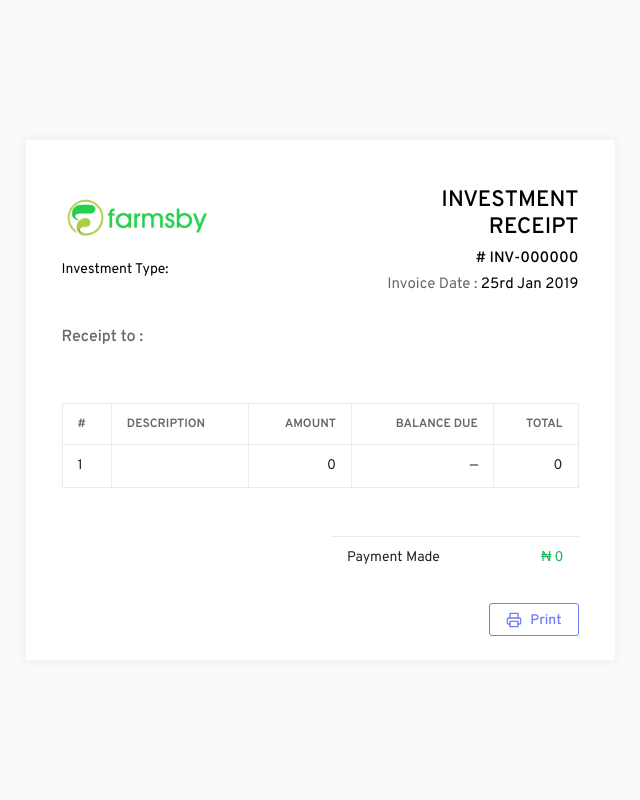
After one commit to prezine/farmsby, a PHP site: page /farmsby/receipt.php in a window 1280 px wide. The commit adds this page. Shown: the whole page, without its empty margins (320-960 px from the left). Run offline with PHP 8.4, Linux system fonts and the light colour scheme; data that the repository does not hold is empty.

Commit message:
minor changes

```diff
--- a/app/controller/Transaction.php
+++ b/app/controller/Transaction.php
@@ -20,6 +20,11 @@
 			$conn = $this->conn;
 			return $this->insert('invest', $data);
 		}
+		public function generateReceipt($ref = '')
+		{
+			$conn = $this->conn;
+			return $this->select("SELECT * FROM invest WHERE trasaction_ref='$ref'", true);
+		}
 		public function transactionStatus($int)
 		{
 			if ($int == 0) {
--- a/log.php
+++ b/log.php
@@ -31,7 +31,7 @@
   <meta charset="UTF-8">
   <meta name="viewport" content="width=device-width, initial-scale=1.0">
   <meta http-equiv="X-UA-Compatible" content="ie=edge">
-  <title>Farmsby | Our Farms</title>
+  <title>Farmsby | Audit log</title>
   <!-- core:css -->
   <link rel="stylesheet" href="assets/vendors/core/core.css">
   <!-- endinject -->
--- /dev/null
+++ b/receipt.php
@@ -0,0 +1,139 @@
+<?php
+    session_start();
+    include_once 'app/connect.php';
+    include_once 'app/controller/Farmsby.php';
+    include_once 'app/controller/Database.php';
+    include_once 'app/controller/Transaction.php';
+    include_once 'app/controller/User.php';
+    $user = new Users($conn);
+    include_once 'app/model/userdata.php';
+    $trans = new Transaction($conn);
+    $rawRef = (isset($_GET['trasaction_ref'])) ? $_GET['trasaction_ref'] : 0 ;
+    @list($ref, $ext) = explode('.', $rawRef);
+    $receiptData = $trans->generateReceipt($ref);
+    $receiptDecode = json_decode($receiptData, true);
+?>
+<!DOCTYPE html>
+<html lang="en">
+<head>
+  <meta charset="UTF-8">
+  <meta name="viewport" content="width=device-width, initial-scale=1.0">
+  <meta http-equiv="X-UA-Compatible" content="ie=edge">
+  <title>Receipt</title>
+  <!-- core:css -->
+  <link rel="stylesheet" href="<?php echo BASEPATH . 'assets/vendors/core/core.css'?>">
+  <!-- endinject -->
+    <!-- plugin css for this page -->
+    <link rel="stylesheet" href="<?php echo BASEPATH . 'assets/vendors/sweetalert2/sweetalert2.min.css'?>">
+    <!-- end plugin css for this page -->
+    <!-- plugin css for this page -->
+  <!-- end plugin css for this page -->
+  <!-- inject:css -->
+  <link rel="stylesheet" href="<?php echo BASEPATH . 'assets/fonts/feather-font/css/iconfont.css'?>">
+  <!-- endinject -->
+  <!-- Layout styles -->
+  <link rel="stylesheet" href="<?php echo BASEPATH . 'assets/css/demo_1/style.css'?>">
+  <!-- End layout styles -->
+  <link rel="shortcut icon" href="<?php echo BASEPATH . 'assets/images/favicon.png'?>" />
+</head>
+<body>
+  <div class="main-wrapper">
+    <div class="page-wrapper full-page">
+      <div class="page-content d-flex align-items-center justify-content-center">
+
+        <div class="row w-100 mx-0 auth-page">
+          <div class="col-md-8 col-xl-6 mx-auto">
+            <div class="card">
+              <div class="card-body">
+                <div class="container-fluid d-flex justify-content-between">
+                  <div class="col-lg-4 pl-0">
+                    <a href="#" class="noble-ui-logo d-block mt-3">
+                      <img src="<?php echo BASEPATH . 'assets/images/logo.png'?>" style="width: 150px">
+                    </a>
+                    <p class="mt-1 mb-1">Investment Type: <br><b><?php echo $receiptDecode['farm_mode'] ?></b></p>
+                    <h5 class="mt-5 mb-2 text-muted">Receipt to :</h5>
+                    <p><?php echo $name ?></p>
+                  </div>
+                  <div class="col-lg-5 pr-0">
+                    <h4 class="font-weight-medium text-uppercase text-right mt-4 mb-2">investment receipt</h4>
+                    <h6 class="text-right pb-2"># INV-<?php echo sprintf('%06d', $receiptDecode['investID']); ?></h6>
+                    <h6 class="mb-0 text-right font-weight-normal mb-2"><span class="text-muted">Invoice Date :</span> 25rd Jan 2019</h6>
+                  </div>
+                </div>
+                <div class="container-fluid mt-5 d-flex justify-content-center w-100">
+                  <div class="table-responsive w-100">
+                      <table class="table table-bordered">
+                        <thead>
+                          <tr>
+                              <th>#</th>
+                              <th>Description</th>
+                              <th class="text-right">Amount</th>
+                              <th class="text-right">Balance Due</th>
+                              <th class="text-right">Total</th>
+                            </tr>
+                        </thead>
+                        <tbody>
+                          <tr class="text-right">
+                            <td class="text-left">1</td>
+                            <td class="text-left"><?php echo $receiptDecode['farm_mode'] ?></td>
+                            <td><?php echo number_format($receiptDecode['amount']) ?></td>
+                            <td> — </td>
+                            <td><?php echo number_format($receiptDecode['amount']) ?></td>
+                          </tr>
+                        </tbody>
+                      </table>
+                    </div>
+                </div>
+                <div class="container-fluid mt-5 w-100">
+                  <div class="row">
+                    <div class="col-md-6 ml-auto">
+                        <div class="table-responsive">
+                          <table class="table">
+                              <tbody>
+                                <tr>
+                                  <td>Payment Made</td>
+                                  <td class="text-success text-right"> &#x20a6; <?php echo number_format($receiptDecode['amount']) ?></td>
+                                </tr>
+                              </tbody>
+                          </table>
+                        </div>
+                    </div>
+                  </div>
+                </div>
+                <div class="container-fluid w-100">
+                  <a href="#" onclick="print()" class="btn btn-outline-primary float-right mt-4"><i data-feather="printer" class="mr-2 icon-md"></i>Print</a>
+                </div>
+              </div>
+            </div>
+          </div>
+        </div>
+
+      </div>
+    </div>
+  </div>
+
+  <!-- core:js -->
+  <script src="<?php echo BASEPATH . 'assets/vendors/core/core.js'?>"></script>
+  <!-- endinject -->
+  <!-- plugin js for this page -->
+  <script src="<?php echo BASEPATH . 'assets/vendors/owl.carousel/owl.carousel.min.js'?>"></script>
+  <script src="<?php echo BASEPATH . 'assets/vendors/jquery-mousewheel/jquery.mousewheel.js'?>"></script>
+  <!-- end plugin js for this page -->
+  <!-- custom js for this page -->
+  <script src="<?php echo BASEPATH . 'assets/js/carousel.js'?>"></script>
+  <!-- end custom js for this page -->
+  <!-- inject:js -->
+  <script src="<?php echo BASEPATH . 'assets/vendors/feather-icons/feather.min.js'?>"></script>
+  <script src="<?php echo BASEPATH . 'assets/js/template.js'?>"></script>
+  <!-- Optional:  polyfill for ES6 Promises for IE11 and Android browser -->
+  <script src="<?php echo BASEPATH . 'assets/vendors/promise-polyfill/polyfill.min.js'?>"></script>
+  <script src="<?php echo BASEPATH . 'assets/vendors/sweetalert2/sweetalert2.min.js'?>"></script>
+  <!-- endinject -->
+  <!-- custom js for this page -->
+  <script src="<?php echo BASEPATH . 'assets/js/dashboard.js'?>"></script>
+  <script src="<?php echo BASEPATH . 'assets/js/datepicker.js'?>"></script>
+  <!-- end custom js for this page -->
+  <script src="<?php echo BASEPATH . 'assets/js/sweet-alert.js'?>"></script>
+  <script src="<?php echo BASEPATH . 'assets/js/custom.js'?>"></script>
+</body>
+</html>
--- a/referral.php
+++ b/referral.php
@@ -70,11 +70,11 @@
                 <div class="col-md-8 pl-md-0">
                   <div class="auth-form-wrapper px-4 py-5">
                     <a href="login.html#" class="noble-ui-logo d-block mb-2">Your referral <span>code</span></a>
-                    <h5 class="text-muted font-weight-normal mb-4">Refer new investor with your referral code and earn 10% on the revenue Farmsby makes from that transaction.</h5>
+                    <h5 class="text-muted font-weight-normal mb-4">Tell your friends about Farmsby and get 10% of their initial investment paid to you as referral bonus. Contact us for more info.</h5>
                     <form class="forms-sample">
                       <div class="form-group">
                         <label for="exampleInputEmail1">Referral code</label>
-                        <input type="text" class="form-control" placeholder="Referral code" id="refCode" value="<?php echo $userToken ?>" disabled="">
+                        <input type="text" class="form-control" placeholder="Referral code" id="refCode" value="<?php echo BASEPATH . 'join/'. $userToken ?>" disabled="">
                         <a href="#" class="d-block mt-3 text-muted" onclick="copyreferralcode()">click to copy referral</a>
                       </div>
                       <!--<div class="form-check form-check-flat form-check-primary">
--- a/setting.php
+++ b/setting.php
@@ -17,7 +17,7 @@
   <meta charset="UTF-8">
   <meta name="viewport" content="width=device-width, initial-scale=1.0">
   <meta http-equiv="X-UA-Compatible" content="ie=edge">
-  <title>Farmsby | Our Farms</title>
+  <title>Farmsby | Settings</title>
   <!-- core:css -->
   <link rel="stylesheet" href="assets/vendors/core/core.css">
   <!-- endinject -->
--- a/transactions.php
+++ b/transactions.php
@@ -71,7 +71,7 @@
                   <table id="dataTableExample" class="table">
                     <thead>
                       <tr>
-                        <th>Name</th>
+                        <th>Transaction Reference</th>
                         <th>Investment type</th>
                         <th>Amount</th>
                         <th>Status</th>
@@ -86,7 +86,7 @@
                           foreach ($transactDecode as $td) {
                             echo
                             '<tr>
-                              <td>'. $name .'</td>
+                              <td><a href="./receipt/'. $td['trasaction_ref'] .'" target="_blank">'. $td['trasaction_ref'] .'</a></td>
                               <td>'. $td['farm_mode'] .'</td>
                               <td>'. number_format($td['amount']) .' NGN</td>
                               <td>'. $trans->transactionStatus($td['status']) .'</td>
@@ -97,7 +97,7 @@
                               <td>'. $farmsby->time_elapsed_string($td['dateInvested']) .'</td>
                               <td>
                                   <button type="button" class="btn btn-primary btn-icon-text">
-                                    Request withdraw
+                                    Request withdrawal
                                     <i class="btn-icon-append" data-feather="credit-card"></i>
                                   </button>
                               </td>
```
Also changed, not shown: index.php (+4 -4 lines), invoice.php (deleted, +0 -155 lines), .htaccess, app/model/request_withdrawal.php (added).
